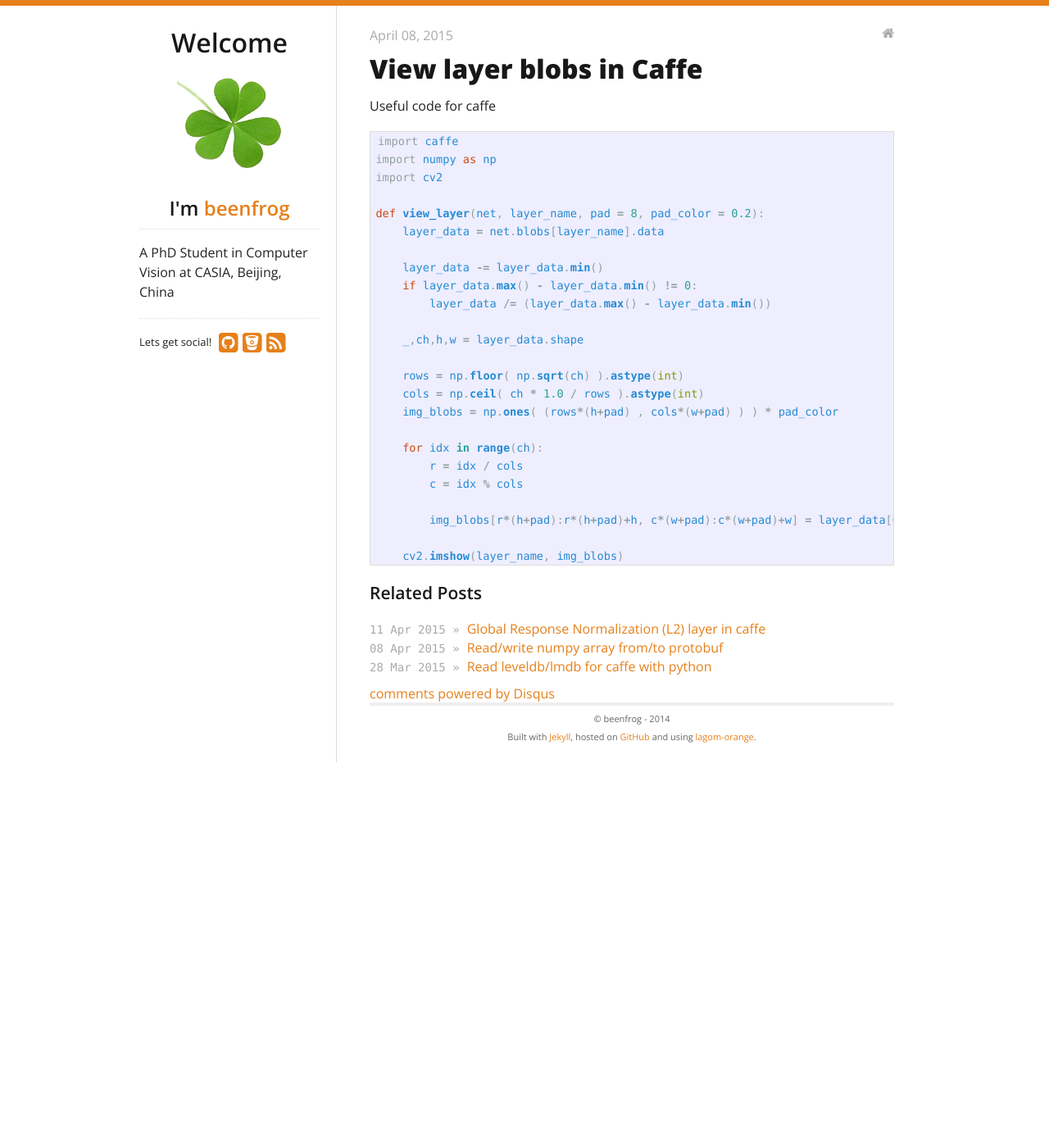
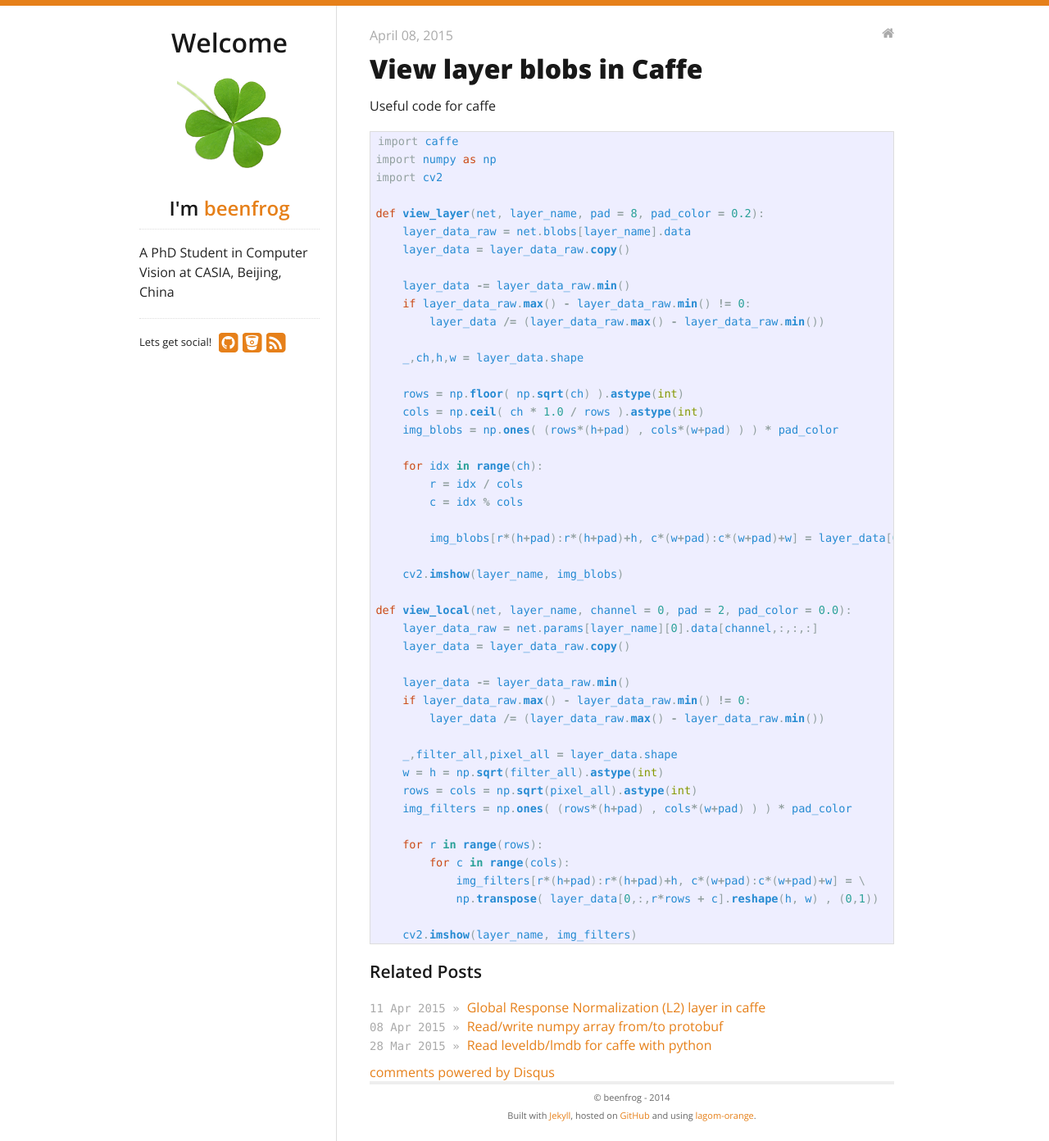
Before and after one commit to beenfrog/beenfrog.github.io, a Jekyll site: the page built from _posts/2015-04-08-view-layer-blobs-in-caffe.md, in a window 1280 px wide. Shown: the whole page at 82% size. Built offline with Jekyll 4.4.1, drawn with Linux system fonts in a browser that asks for light colours; nearby versions of some CDN libraries; Markdown is read by kramdown in place of the engine named in the settings; comment, search, counter and statistics services are not loaded; before the commit the page ends 930 px from its top, so only the background shows below that.

Commit message:
add view local

````diff
--- a/_posts/2015-04-08-view-layer-blobs-in-caffe.md
+++ b/_posts/2015-04-08-view-layer-blobs-in-caffe.md
@@ -14,11 +14,12 @@ import numpy as np
 import cv2
 
 def view_layer(net, layer_name, pad = 8, pad_color = 0.2):
-    layer_data = net.blobs[layer_name].data
+    layer_data_raw = net.blobs[layer_name].data
+    layer_data = layer_data_raw.copy()
 
-    layer_data -= layer_data.min()
-    if layer_data.max() - layer_data.min() != 0:
-        layer_data /= (layer_data.max() - layer_data.min())
+    layer_data -= layer_data_raw.min()
+    if layer_data_raw.max() - layer_data_raw.min() != 0:
+        layer_data /= (layer_data_raw.max() - layer_data_raw.min())
 
     _,ch,h,w = layer_data.shape
 
@@ -33,4 +34,24 @@ def view_layer(net, layer_name, pad = 8, pad_color = 0.2):
         img_blobs[r*(h+pad):r*(h+pad)+h, c*(w+pad):c*(w+pad)+w] = layer_data[0,idx,:,:]
 
     cv2.imshow(layer_name, img_blobs)
+
+def view_local(net, layer_name, channel = 0, pad = 2, pad_color = 0.0):
+    layer_data_raw = net.params[layer_name][0].data[channel,:,:,:]
+    layer_data = layer_data_raw.copy()
+
+    layer_data -= layer_data_raw.min()
+    if layer_data_raw.max() - layer_data_raw.min() != 0:
+        layer_data /= (layer_data_raw.max() - layer_data_raw.min())
+
+    _,filter_all,pixel_all = layer_data.shape
+    w = h = np.sqrt(filter_all).astype(int)
+    rows = cols = np.sqrt(pixel_all).astype(int)
+    img_filters = np.ones( (rows*(h+pad) , cols*(w+pad) ) ) * pad_color
+
+    for r in range(rows):
+        for c in range(cols):
+            img_filters[r*(h+pad):r*(h+pad)+h, c*(w+pad):c*(w+pad)+w] = \
+            np.transpose( layer_data[0,:,r*rows + c].reshape(h, w) , (0,1))
+
+    cv2.imshow(layer_name, img_filters)
 ```
````
